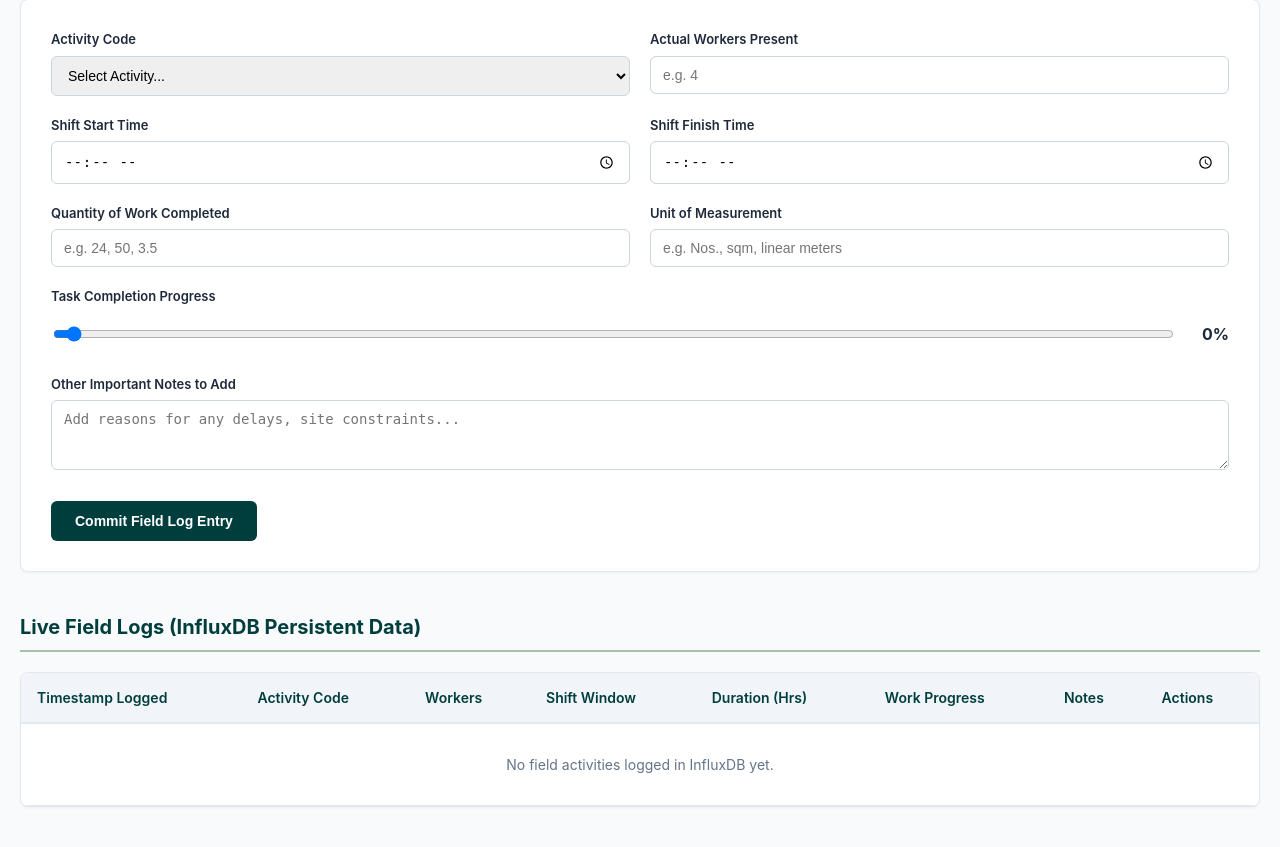
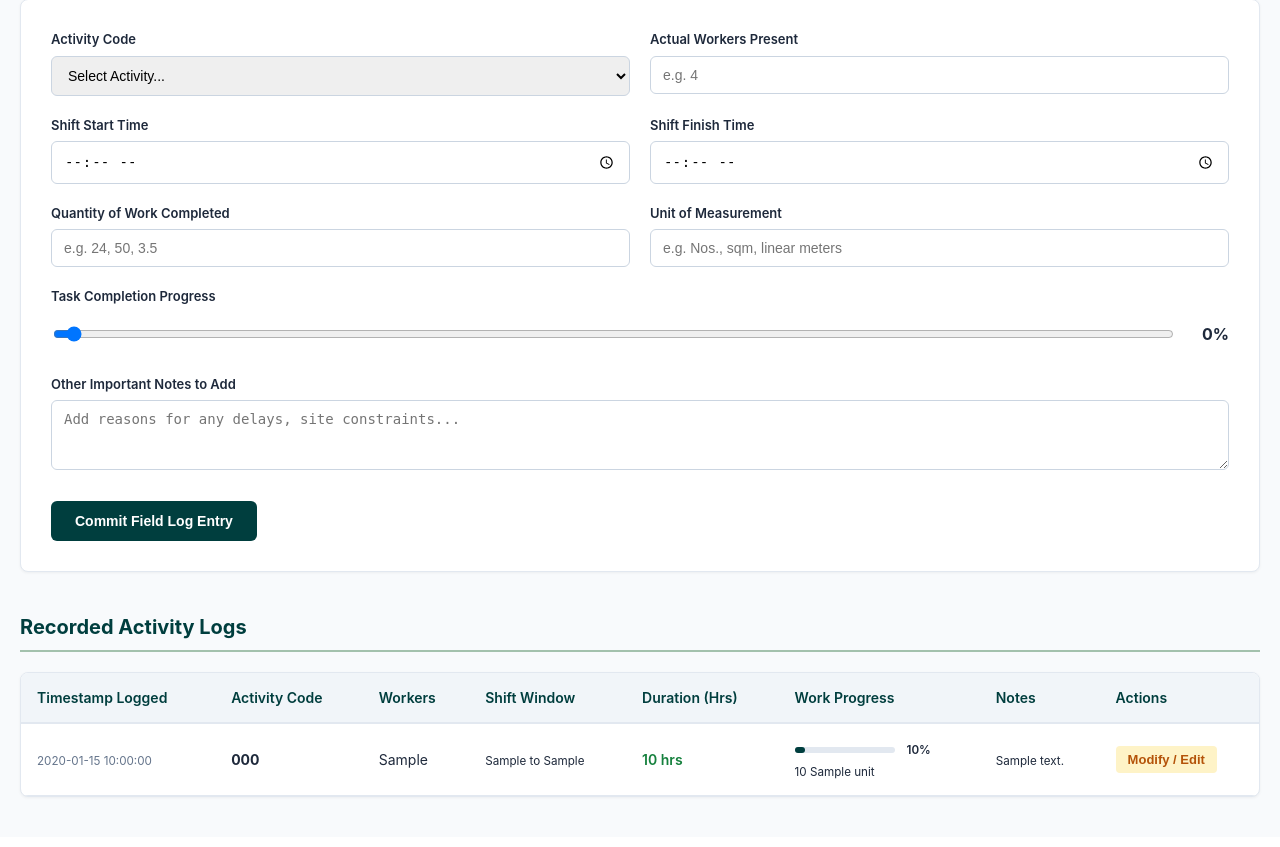
Before and after one commit to sm2847/construction-logger, a Flask app: page / in a window 1280 px wide. Shown: the part 1537-2384 px from the top of the page. After the commit the page ends 2335 px from the top, so only its background shows below. Run offline with Flask 3, Linux system fonts and the light colour scheme; a database or web service that is not in the repository returns one stand-in record (values such as "Sample title"); data that the repository does not hold is empty; some libraries are stand-ins or nearby versions.

Commit message:
Fix 500 error via URL encoding password string punctuation

```diff
--- a/app.py
+++ b/app.py
@@ -1,28 +1,62 @@
 from flask import Flask, render_template, request, redirect, url_for
 from datetime import datetime
 from activities import activities
-from influxdb_client import InfluxDBClient, Point
-from influxdb_client.client.write_api import SYNCHRONOUS
+import psycopg2
+from psycopg2.extras import RealDictCursor
+import sys
+import os
 
 app = Flask(__name__)
 
-# --- INFLUXDB CONFIGURATION ---
-INFLUX_URL = "postgresql://postgres:Pass1234!GD12026@db.iipzcopzoarovdgrsbgb.supabase.co:5432/postgres"      # Change if your InfluxDB is hosted elsewhere
-INFLUX_TOKEN = "YOUR_SUPER_SECRET_TOKEN"   # Replace with your actual InfluxDB token
-INFLUX_ORG = "YOUR_ORG_NAME"               # Replace with your organization name
-INFLUX_BUCKET = "construction_logs"        # Replace with your bucket name
+# --- SECURE DATABASE INJECTION ---
+# The exclamation mark in your password has been encoded to %21 to prevent connection crashes.
+DB_URI = os.getenv(
+    "DATABASE_URL",
+    "postgresql://postgres:Pass1234%21GD12026@db.iipzcopzoarovdgrsbgb.supabase.co:5432/postgres"
+)
 
-client = InfluxDBClient(url=INFLUX_URL, token=INFLUX_TOKEN, org=INFLUX_ORG)
-write_api = client.write_api(write_options=SYNCHRONOUS)
-query_api = client.query_api()
+def get_db_connection():
+    # Connects to Supabase Cloud with a 5-second failure timeout guard
+    conn = psycopg2.connect(DB_URI, connect_timeout=5)
+    return conn
+
+def init_db():
+    """Initializes the underlying PostgreSQL schema structure if missing"""
+    try:
+        conn = get_db_connection()
+        cur = conn.cursor()
+        cur.execute('''
+            CREATE TABLE IF NOT EXISTS field_logs (
+                id SERIAL PRIMARY KEY,
+                time_saved TEXT NOT NULL,
+                activity_code TEXT NOT NULL,
+                actual_workers INTEGER NOT NULL,
+                shift_start TEXT NOT NULL,
+                shift_finish TEXT NOT NULL,
+                actual_duration REAL NOT NULL,
+                quantity TEXT NOT NULL,
+                unit TEXT NOT NULL,
+                progress INTEGER NOT NULL,
+                notes TEXT
+            );
+        ''')
+        conn.commit()
+        cur.close()
+        conn.close()
+        print("✅ Database connection successful and tables initialized.")
+    except Exception as e:
+        print(f"❌ DATABASE INITIALIZATION ERROR ON STARTUP: {e}", file=sys.stderr)
+
+# Run database schema auto-check on startup
+init_db()
 
 def calculate_duration(start_str, finish_str):
-    """Calculates time difference in hours between HH:MM strings"""
+    """Calculates time difference in decimal hours across shift timestamps"""
     try:
         fmt = "%H:%M"
         tdelta = datetime.strptime(finish_str, fmt) - datetime.strptime(start_str, fmt)
         hours = tdelta.total_seconds() / 3600.0
-        if hours < 0: # Handles shifts passing through midnight
+        if hours < 0:
             hours += 24
         return round(hours, 2)
     except:
@@ -31,7 +65,6 @@ def calculate_duration(start_str, finish_str):
 @app.route("/", methods=["GET", "POST"])
 def index():
     if request.method == "POST":
-        # 1. Capture fields from your new visual layout
         activity_code = request.form.get("activity_code")
         actual_workers = int(request.form.get("actual_workers", 0))
         shift_start = request.form.get("shift_start")
@@ -41,58 +74,36 @@ def index():
         progress = request.form.get("progress", "0")
         notes = request.form.get("notes", "")
 
-        # Calculate duration in hours based on input times
         actual_duration = calculate_duration(shift_start, shift_finish)
-        log_timestamp = datetime.utcnow().strftime("%Y-%m-%d %H:%M:%S UTC")
+        log_timestamp = datetime.now().strftime("%Y-%m-%d %H:%M:%S")
 
-        # 2. Write Data Point to InfluxDB
-        point = Point("field_logs") \
-            .tag("activity_code", activity_code) \
-            .field("actual_workers", actual_workers) \
-            .field("shift_start", shift_start) \
-            .field("shift_finish", shift_finish) \
-            .field("actual_duration", actual_duration) \
-            .field("quantity", quantity) \
-            .field("unit", unit) \
-            .field("progress", int(progress)) \
-            .field("notes", notes) \
-            .field("log_timestamp", log_timestamp)
+        try:
+            conn = get_db_connection()
+            cur = conn.cursor()
+            cur.execute('''
+                INSERT INTO field_logs (time_saved, activity_code, actual_workers, shift_start, shift_finish, actual_duration, quantity, unit, progress, notes)
+                VALUES (%s, %s, %s, %s, %s, %s, %s, %s, %s, %s)
+            ''', (log_timestamp, activity_code, actual_workers, shift_start, shift_finish, actual_duration, quantity, unit, int(progress), notes))
+            conn.commit()
+            cur.close()
+            conn.close()
+            print("🎉 Log successfully committed to Supabase!")
+        except Exception as e:
+            print(f"❌ CRITICAL STORAGE ERROR: {e}", file=sys.stderr)
 
-        write_api.write(bucket=INFLUX_BUCKET, org=INFLUX_ORG, record=point)
         return redirect(url_for('index'))
 
-    # --- GET REQUEST: READ ALL LOGS FROM INFLUXDB FOR THE TABLE ---
-    # Fetching records from the last 30 days to populate the grid
-    query = f'''
-    from(bucket: "{INFLUX_BUCKET}")
-      |> range(start: -30d)
-      |> filter(fn: (r) => r["_measurement"] == "field_logs")
-      |> pivot(rowKey:["_time"], columnKey: ["_field"], valueColumn: "_value")
-    '''
-
+    # GET Request: Fetch logs matrix to draw UI grid
     records = []
     try:
-        tables = query_api.query(query)
-        for table in tables:
-            for index, record in enumerate(table.records):
-                records.append({
-                    "id": index, # Used for targeting edits
-                    "time_saved": record.values.get("log_timestamp", record.get_time().strftime("%Y-%m-%d %H:%M:%S")),
-                    "activity_code": record.values.get("activity_code"),
-                    "actual_workers": record.values.get("actual_workers", 0),
-                    "shift_start": record.values.get("shift_start", "--:--"),
-                    "shift_finish": record.values.get("shift_finish", "--:--"),
-                    "actual_duration": record.values.get("actual_duration", 0.0),
-                    "quantity": record.values.get("quantity", "0"),
-                    "unit": record.values.get("unit", ""),
-                    "progress": record.values.get("progress", 0),
-                    "notes": record.values.get("notes", "")
-                })
+        conn = get_db_connection()
+        cur = conn.cursor(cursor_factory=RealDictCursor)
+        cur.execute('SELECT * FROM field_logs ORDER BY id DESC;')
+        records = cur.fetchall()
+        cur.close()
+        conn.close()
     except Exception as e:
-        print(f"InfluxDB Query Error or Empty Bucket: {e}")
-
-    # Reverse records list to show the newest entries at the very top of your table
-    records.reverse()
+        print(f"❌ ERROR LOADING LOG MATRIX: {e}", file=sys.stderr)
 
     return render_template(
         "index.html",
@@ -101,12 +112,5 @@ def index():
         edit_log=None
     )
 
-@app.route("/edit", methods=["POST"])
-def edit_log():
-    # Overwriting/Editing in InfluxDB works by sending a point with the exact same
-    # timestamp tag or handling updates via rewriting points.
-    # For a simple solution, we write the modified entry as a fresh historical record!
-    return redirect(url_for('index'))
-
 if __name__ == "__main__":
     app.run(host="0.0.0.0", port=5000, debug=True)
--- a/requirements.txt
+++ b/requirements.txt
@@ -1,4 +1,5 @@
 Flask==3.0.2
+psycopg2-binary==2.9.9
 gunicorn
 Werkzeug==3.0.1
 Jinja2==3.1.3
@@ -6,4 +7,3 @@ itsdangerous==2.1.2
 click==8.1.7
 blinker==1.7.0
 influxdb-client
-psycopg2-binary
--- a/templates/index.html
+++ b/templates/index.html
@@ -155,7 +155,7 @@
             </div>
         </form>
 
-        <h2>Live Field Logs (InfluxDB Persistent Data)</h2>
+        <h2>Recorded Activity Logs</h2>
         <div class="table-container">
             <table>
                 <thead>
@@ -201,7 +201,7 @@
                     </tr>
                     {% else %}
                     <tr>
-                        <td colspan="8" style="text-align: center; color: #64748B; padding: 30px;">No field activities logged in InfluxDB yet.</td>
+                        <td colspan="8" style="text-align: center; color: #64748B; padding: 30px;">No recorded activities yet.</td>
                     </tr>
                     {% endfor %}
                 </tbody>
@@ -215,7 +215,6 @@
         }
 
         function modifyLogEntry(button) {
-            // Populate form fields back up immediately when clicking Modify
             document.getElementById('activity_code').value = button.getAttribute('data-code');
             document.getElementById('actual_workers').value = button.getAttribute('data-workers');
             document.getElementById('shift_start').value = button.getAttribute('data-start');
@@ -229,7 +228,6 @@
 
             document.getElementById('notes').value = button.getAttribute('data-notes');
 
-            // Adjust header focus accent
             document.getElementById('submitBtn').innerText = "Save Modified Changes";
             document.getElementById('logForm').scrollIntoView({ behavior: 'smooth' });
         }
```
